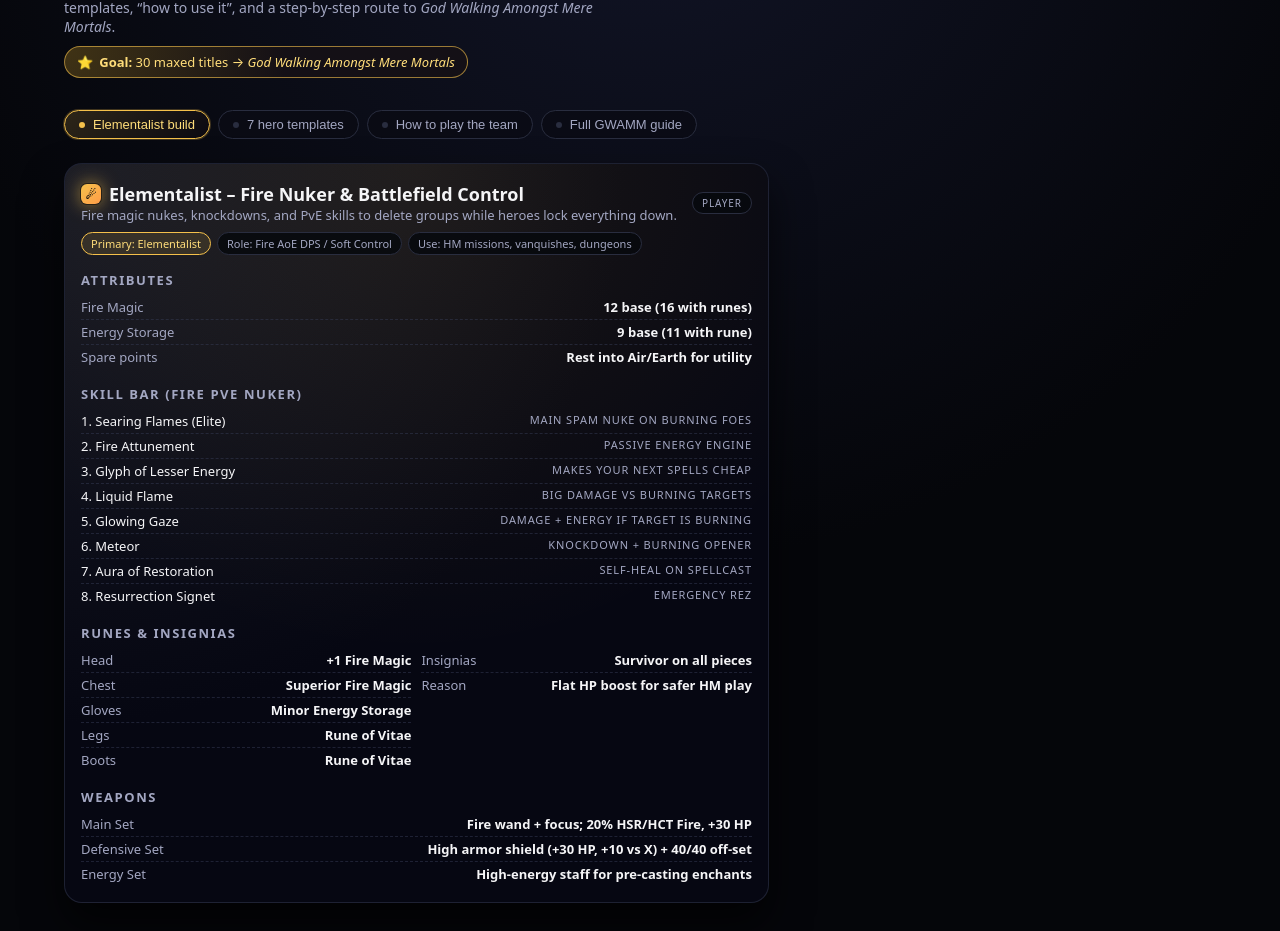
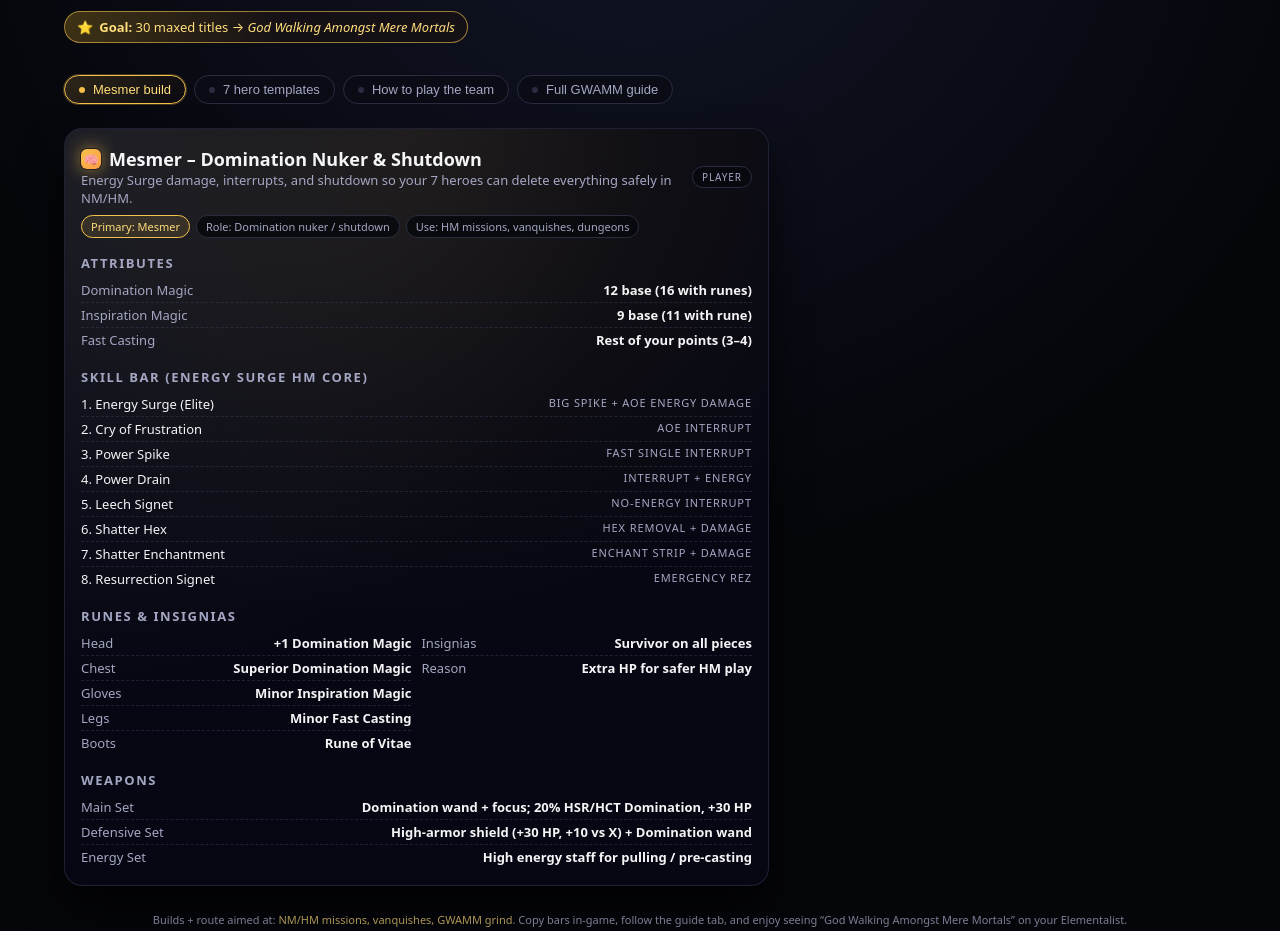
Before and after one commit to puffyracoon/GWAMM, a plain HTML site: page index.html in a window 1280 px wide. Shown: the part 177-1108 px from the top of the page. Drawn offline with Linux system fonts and the light colour scheme.

Commit message:
Convert from Elementalist to Mesmer build (Energy Surge domination)

```diff
--- a/index.html
+++ b/index.html
@@ -2,7 +2,7 @@
 <html lang="en">
 <head>
   <meta charset="UTF-8" />
-  <title>Guild Wars 1 – Elementalist GWAMM Planner</title>
+  <title>Guild Wars 1 – Mesmer GWAMM Planner</title>
   <meta name="viewport" content="width=device-width, initial-scale=1" />
   <style>
     :root {
@@ -624,13 +624,13 @@
         <div class="badge-row">
           <div class="badge">
             <div class="badge-dot"></div>
-            GW1 – Elementalist Solo + 7 Heroes
+            GW1 – Mesmer Solo + 7 Heroes
           </div>
           <div class="badge">Hard Mode Missions • Vanquishes • GWAMM route</div>
         </div>
-        <h1>Elementalist GWAMM Planner</h1>
+        <h1>Mesmer GWAMM Planner</h1>
         <p class="subtitle">
-          A complete, plug-and-play setup for a Nightfall Elementalist: full build, 7-hero templates,
+          A complete, plug-and-play setup for a Nightfall Mesmer: full build, 7-hero templates,
           “how to use it”, and a step-by-step route to <em>God Walking Amongst Mere Mortals</em>.
         </p>
         <div class="pill-highlight">
@@ -648,7 +648,7 @@
 
     <div class="nav">
       <button class="active" data-section="dervish">
-        <span class="dot"></span> Elementalist build
+        <span class="dot"></span> Mesmer build
       </button>
       <button data-section="heroes">
         <span class="dot"></span> 7 hero templates
@@ -662,73 +662,73 @@
     </div>
 
     <main>
-      <!-- LEFT MAIN: Elementalist OR Guide -->
+      <!-- LEFT MAIN: Mesmer OR Guide -->
       <div id="section-dervish" class="card">
         <div class="card-inner">
           <div class="card-header">
             <div>
               <h2 class="card-title">
-                <span class="icon">☄</span>
-                Elementalist – Fire Nuker &amp; Battlefield Control
+                <span class="icon">🧠</span>
+                Mesmer – Domination Nuker &amp; Shutdown
               </h2>
               <p class="card-subtitle">
-                Fire magic nukes, knockdowns, and PvE skills to delete groups while heroes lock everything down.
+                Energy Surge damage, interrupts, and shutdown so your 7 heroes can delete everything safely in NM/HM.
               </p>
             </div>
             <div class="pill pill--role">Player</div>
           </div>
 
           <div class="pill-row">
-            <div class="pill pill--accent">Primary: Elementalist</div>
-            <div class="pill">Role: Fire AoE DPS / Soft Control</div>
+            <div class="pill pill--accent">Primary: Mesmer</div>
+            <div class="pill">Role: Domination nuker / shutdown</div>
             <div class="pill">Use: HM missions, vanquishes, dungeons</div>
           </div>
 
           <h3 class="section-title">Attributes</h3>
           <ul class="attribute-list">
             <li>
-              <span class="attribute-name">Fire Magic</span>
+              <span class="attribute-name">Domination Magic</span>
               <span class="attribute-value">12 base (16 with runes)</span>
             </li>
             <li>
-              <span class="attribute-name">Energy Storage</span>
+              <span class="attribute-name">Inspiration Magic</span>
               <span class="attribute-value">9 base (11 with rune)</span>
             </li>
             <li>
-              <span class="attribute-name">Spare points</span>
-              <span class="attribute-value">Rest into Air/Earth for utility</span>
+              <span class="attribute-name">Fast Casting</span>
+              <span class="attribute-value">Rest of your points (3–4)</span>
             </li>
           </ul>
 
-          <h3 class="section-title">Skill Bar (Fire PvE Nuker)</h3>
+          <h3 class="section-title">Skill Bar (Energy Surge HM Core)</h3>
           <ul class="skill-list">
             <li>
-              <span class="skill-name">1. Searing Flames (Elite)</span>
-              <span class="skill-tag">Main spam nuke on burning foes</span>
+              <span class="skill-name">1. Energy Surge (Elite)</span>
+              <span class="skill-tag">Big spike + AoE energy damage</span>
             </li>
             <li>
-              <span class="skill-name">2. Fire Attunement</span>
-              <span class="skill-tag">Passive energy engine</span>
+              <span class="skill-name">2. Cry of Frustration</span>
+              <span class="skill-tag">AoE interrupt</span>
             </li>
             <li>
-              <span class="skill-name">3. Glyph of Lesser Energy</span>
-              <span class="skill-tag">Makes your next spells cheap</span>
+              <span class="skill-name">3. Power Spike</span>
+              <span class="skill-tag">Fast single interrupt</span>
             </li>
             <li>
-              <span class="skill-name">4. Liquid Flame</span>
-              <span class="skill-tag">Big damage vs burning targets</span>
+              <span class="skill-name">4. Power Drain</span>
+              <span class="skill-tag">Interrupt + energy</span>
             </li>
             <li>
-              <span class="skill-name">5. Glowing Gaze</span>
-              <span class="skill-tag">Damage + energy if target is burning</span>
+              <span class="skill-name">5. Leech Signet</span>
+              <span class="skill-tag">No-energy interrupt</span>
             </li>
             <li>
-              <span class="skill-name">6. Meteor</span>
-              <span class="skill-tag">Knockdown + burning opener</span>
+              <span class="skill-name">6. Shatter Hex</span>
+              <span class="skill-tag">Hex removal + damage</span>
             </li>
             <li>
-              <span class="skill-name">7. Aura of Restoration</span>
-              <span class="skill-tag">Self-heal on spellcast</span>
+              <span class="skill-name">7. Shatter Enchantment</span>
+              <span class="skill-tag">Enchant strip + damage</span>
             </li>
             <li>
               <span class="skill-name">8. Resurrection Signet</span>
@@ -742,19 +742,19 @@
               <ul class="attribute-list">
                 <li>
                   <span class="attribute-name">Head</span>
-                  <span class="attribute-value">+1 Fire Magic</span>
+                  <span class="attribute-value">+1 Domination Magic</span>
                 </li>
                 <li>
                   <span class="attribute-name">Chest</span>
-                  <span class="attribute-value">Superior Fire Magic</span>
+                  <span class="attribute-value">Superior Domination Magic</span>
                 </li>
                 <li>
                   <span class="attribute-name">Gloves</span>
-                  <span class="attribute-value">Minor Energy Storage</span>
+                  <span class="attribute-value">Minor Inspiration Magic</span>
                 </li>
                 <li>
                   <span class="attribute-name">Legs</span>
-                  <span class="attribute-value">Rune of Vitae</span>
+                  <span class="attribute-value">Minor Fast Casting</span>
                 </li>
                 <li>
                   <span class="attribute-name">Boots</span>
@@ -770,7 +770,7 @@
                 </li>
                 <li>
                   <span class="attribute-name">Reason</span>
-                  <span class="attribute-value">Flat HP boost for safer HM play</span>
+                  <span class="attribute-value">Extra HP for safer HM play</span>
                 </li>
               </ul>
             </div>
@@ -780,15 +780,15 @@
           <ul class="attribute-list">
             <li>
               <span class="attribute-name">Main Set</span>
-              <span class="attribute-value">Fire wand + focus; 20% HSR/HCT Fire, +30 HP</span>
+              <span class="attribute-value">Domination wand + focus; 20% HSR/HCT Domination, +30 HP</span>
             </li>
             <li>
               <span class="attribute-name">Defensive Set</span>
-              <span class="attribute-value">High armor shield (+30 HP, +10 vs X) + 40/40 off-set</span>
+              <span class="attribute-value">High-armor shield (+30 HP, +10 vs X) + Domination wand</span>
             </li>
             <li>
               <span class="attribute-name">Energy Set</span>
-              <span class="attribute-value">High-energy staff for pre-casting enchants</span>
+              <span class="attribute-value">High energy staff for pulling / pre-casting</span>
             </li>
           </ul>
         </div>
@@ -820,7 +820,7 @@
               <li>
                 <label>
                   <input type="checkbox" data-check-id="p0" />
-                  0 – Elementalist + heroes set up, Survivor plan ready
+                  0 – Mesmer + heroes set up, Survivor plan ready
                 </label>
               </li>
               <li>
@@ -881,7 +881,7 @@
           </div>
 
           <div class="guide-start-callout">
-            <div class="guide-start-callout-title">START HERE – LEVEL 1 NIGHTFALL ELEMENTALIST</div>
+            <div class="guide-start-callout-title">START HERE – LEVEL 1 NIGHTFALL MESMER</div>
             <p>
               If you just created your Elementalist, begin at <strong>Section A</strong> below
               (“Level 1–20: Nightfall Story Path”). Everything else assumes you’ve done that.
@@ -907,7 +907,7 @@
 
             <p class="guide-subtitle"><strong>A1. Istan – Level 1–10, first heroes, basic Sunspear</strong></p>
             <ol class="guide-ol">
-              <li>Create a <strong>Nightfall Elementalist</strong> and complete the tutorial island:
+              <li>Create a <strong>Nightfall Mesmer</strong> and complete the tutorial island:
                 <ul class="guide-checklist">
                   <li>Follow the initial tutorial quest chain (Rally/Basic training etc.) until it sends you into <strong>Chahbek Village</strong>.</li>
                   <li>Complete mission <strong>Chahbek Village</strong> (sink the corsair ships).</li>
@@ -1285,7 +1285,7 @@
             <div class="guide-section-title">H. Final Check – Unlocking GWAMM</div>
 
             <ol class="guide-ol">
-              <li>Open your <strong>Titles</strong> panel on the Elementalist.</li>
+              <li>Open your <strong>Titles</strong> panel on the Mesmer.</li>
               <li>Count how many titles are at <strong>max rank</strong>.</li>
               <li>Your meta-title <strong>“Kind of a Big Deal”</strong> reaches rank 6 at 30 maxed titles.</li>
               <li>Once that’s true, you can select and display <strong>“God Walking Amongst Mere Mortals”</strong>.</li>
@@ -1293,7 +1293,7 @@
 
             <p class="guide-subtitle"><strong>Super-short route recap</strong></p>
             <ul class="guide-checklist">
-              <li>Section A – Level 1 Elementalist → finish Nightfall NM.</li>
+              <li>Section A – Level 1 Mesmer → finish Nightfall NM.</li>
               <li>Section B – Finish Factions, Prophecies, EotN NM in listed mission order.</li>
               <li>Section C – HM missions for all campaigns → Protectors, Guardians, Legendary Guardian.</li>
               <li>Section D – Vanquish all zones + 100% maps → Legendary Vanquisher + Legendary Cartographer.</li>
@@ -1566,21 +1566,21 @@
               </div>
             </div>
 
-            <h3 class="section-title">You (Elementalist)</h3>
+            <h3 class="section-title">You (Mesmer)</h3>
             <ul class="note-list">
               <li>
                 <div class="note-bullet"></div>
                 <div class="note-text">
-                  Keep <strong>Fire Attunement</strong> and <strong>Aura of Restoration</strong> up at all times.
-                  This gives you near-infinite energy and constant self-healing while you nuke.
+                  Your job is to <strong>call targets and shut down casters</strong>. Always
+                  <strong>Ctrl+space</strong> a high-priority target (healer / dangerous caster)
+                  so Discord Necros and Panic Mesmer focus it with you.
                 </div>
               </li>
               <li>
                 <div class="note-bullet"></div>
                 <div class="note-text">
-                  Standard opener on a clump:
-                  <strong>Glyph of Lesser Energy → Meteor (KD + burning) → Searing Flames spam → Liquid Flame / Glowing Gaze</strong>.
-                  Once everything is burning, your bar turns into a rapid-fire machine gun.
+                  Typical opener on a big group:
+                  <strong>Flag heroes back → wand pull → once they ball up → Energy Surge on your called target → Cry of Frustration → spam Power Spike / Power Drain / Leech Signet on casters.</strong>
                 </div>
               </li>
               <li>
@@ -1612,7 +1612,7 @@
                 <div class="note-bullet"></div>
                 <div class="note-text">
                   Call high-priority targets (healers, dangerous casters). Panic Mesmer + Discord Necros will
-                  immediately pile on your called target while you burn the whole group.
+                  immediately pile on your called target while you shut them down.
                 </div>
               </li>
             </ul>
```
